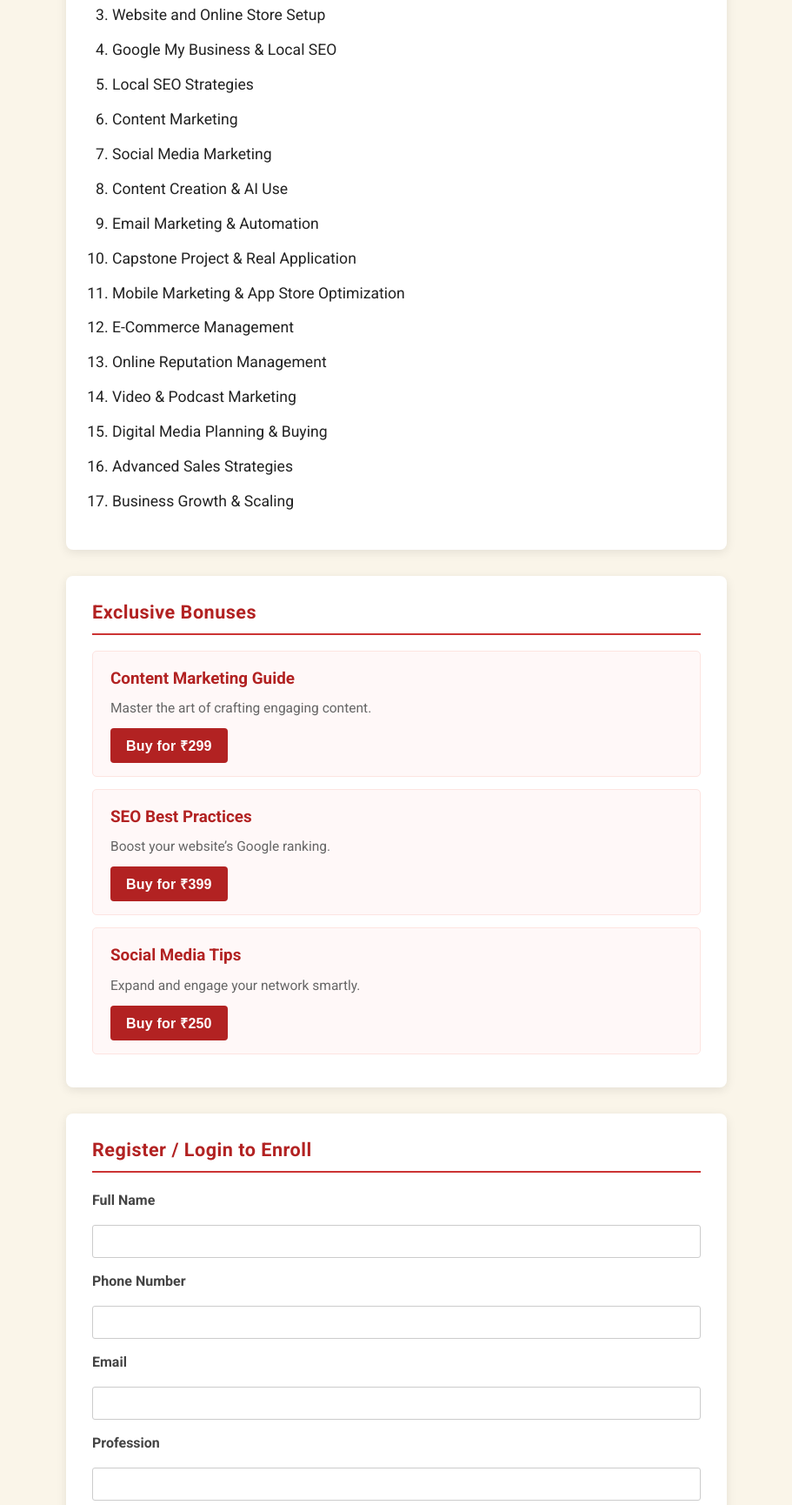
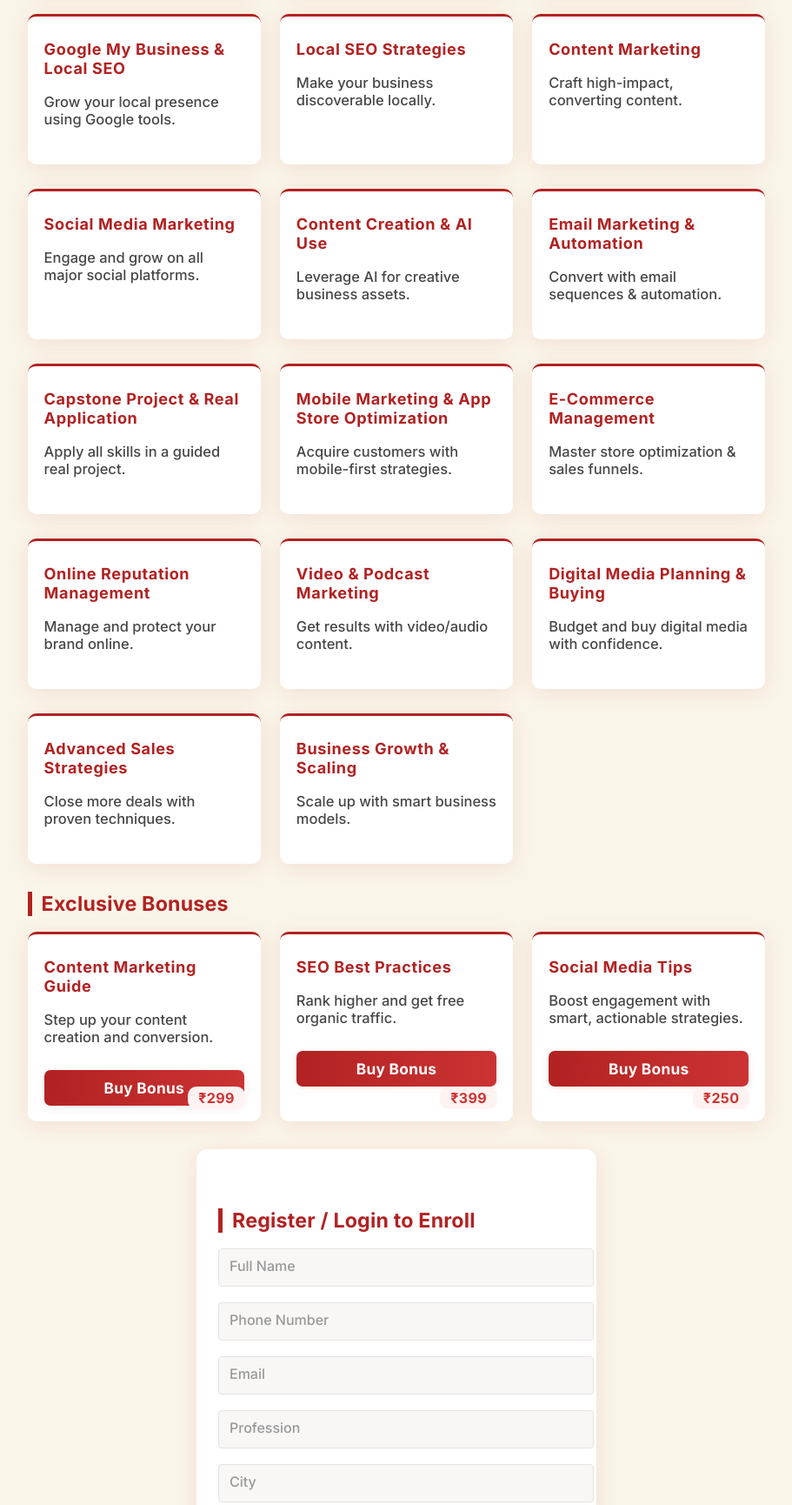
Before and after one commit to yuvapreneur/yuvapreneur123, a website: page index.html in a window 1280 px wide. Shown: the part 553-2283 px from the top of the page at 87% size, without its empty margins (184-1095 px from the left). Drawn offline with Linux system fonts and the light colour scheme.

Commit message:
index.html

```diff
--- a/index.html
+++ b/index.html
@@ -3,251 +3,316 @@
 <head>
   <meta charset="UTF-8"/>
   <meta name="viewport" content="width=device-width, initial-scale=1"/>
-  <title>ThatCourse We Made Today - Youthpreneur</title>
+  <title>ThatCourse We Made Today – Youthpreneur</title>
+  <link href="https://fonts.googleapis.com/css2?family=Inter:wght@500;700&family=Roboto:wght@400;600&display=swap" rel="stylesheet">
   <style>
-    @import url('https://fonts.googleapis.com/css2?family=Roboto:wght@400;700&display=swap');
-
-    body {
-      font-family: 'Roboto', Arial, sans-serif;
-      background: #faf5e9; /* Cream */
-      color: #222;
-      margin: 0;
-      padding: 0;
-      line-height: 1.7;
+    :root {
+      --primary: #b22222;
+      --secondary: #cc3333;
+      --cream-bg: #faf5e9;
+      --light-peach: #fff5f2;
+      --accent: #e64c3c;
+      --urgent: #cc0000;
+      --text: #2d2d2d;
+      --dark: #161718;
+      --shadow: 0 4px 24px rgba(179,34,34,0.10);
+      --card-bg: #fff;
+    }
+    html, body {
+      font-family: 'Inter', 'Roboto', Arial, sans-serif;
+      background: var(--cream-bg);
+      color: var(--text);
+      margin: 0; padding: 0;
+      min-height: 100vh;
     }
     header {
+      background: linear-gradient(90deg, #fff5f2 20%, #faf5e9 80%);
       text-align: center;
-      padding: 32px 0 8px 0;
-      margin-bottom: 12px;
-      background: #fff4f2;
-      border-bottom: 4px solid #cc3333;
+      padding: 3.25rem 10px 2.3rem 10px;
+      border-bottom: 2px solid var(--primary);
+      box-shadow: 0 2px 16px rgba(179,34,34,0.03);
     }
     header h1 {
-      color: #b22222;
-      font-size: 2.25rem;
-      margin: 4px 0 12px 0;
+      color: var(--primary);
+      font-size: 2.6rem;
+      margin: 0 0 12px 0;
       font-weight: 700;
+      letter-spacing: 1px;
+      line-height: 110%;
     }
     header p {
-      color: #555;
+      color: #5d5d5d;
+      font-size: 1.2rem;
       font-weight: 500;
-      font-size: 1.1rem;
+      letter-spacing: 0.2px;
     }
     .urgency {
-      color: #cc0000;
-      background: #ffe6e6;
-      margin: 30px auto 0 auto;
-      max-width: 630px;
-      padding: 15px 20px;
-      border-left: 7px solid #b22222;
-      border-radius: 5px;
-      font-size: 1.2rem;
+      background: linear-gradient(90deg, #ffeaea 70%, #faf5e9);
+      color: var(--urgent);
+      text-align: center;
       font-weight: 700;
-      box-shadow: 0 3px 10px rgba(204,0,0,0.04);
-    }
-    section {
-      max-width: 700px;
-      margin: 30px auto 18px auto;
-      background: #fff;
-      padding: 24px 30px;
-      box-shadow: 0 3px 12px rgba(0,0,0,0.09);
-      border-radius: 8px;
-    }
-    h2 {
-      color: #b22222;
-      font-weight: 700;
-      margin-top: 0;
-      font-size: 1.35rem;
-      border-bottom: 2px solid #cc3333;
-      padding-bottom: 5px;
-      margin-bottom: 18px;
-      letter-spacing: 0.5px;
-    }
-    ol {
-      padding-left: 23px;
-    }
-    li {
-      margin-bottom: 10px;
-      font-size: 1.1rem;
-    }
-    .bonus-item {
-      background: #fff8f8;
-      border: 1px solid #fde4e1;
-      padding: 15px 20px;
-      border-radius: 5px;
-      margin-bottom: 14px;
-    }
-    .bonus-item strong {
-      color: #b22222;
       font-size: 1.18rem;
-      font-weight: 700;
-    }
-    .bonus-item small {
-      color: #666;
-      font-size: 0.97rem;
-      display: block;
-      margin-top: 5px;
-    }
-    button {
-      background-color: #b22222;
-      color: white;
-      border: none;
-      padding: 9px 18px;
-      font-size: 1rem;
-      border-radius: 4px;
-      cursor: pointer;
-      margin-top: 10px;
-      font-weight: 600;
+      padding: 14px 0 6px 0;
+      margin: 0 auto 18px auto;
+      border-radius: 22px;
+      border-bottom: 2.5px solid var(--urgent);
+      max-width: 560px;
+      box-shadow: 0 2px 18px rgba(204,0,0,0.08);
       letter-spacing: 0.2px;
       transition: background 0.2s;
     }
-    button:hover {
-      background-color: #cc3333;
+    .container {
+      width: 100%;
+      max-width: 900px;
+      margin: 24px auto 0 auto;
+      padding: 0 2vw;
+      box-sizing: border-box;
     }
-    form {
+    /* --- Modules section --- */
+    .grid {
+      display: grid;
+      grid-template-columns: repeat(auto-fit, minmax(240px, 1fr));
+      gap: 28px 22px;
+      margin-bottom: 28px;
+    }
+    .card {
+      background: var(--card-bg);
+      border-radius: 10px;
+      box-shadow: var(--shadow);
+      padding: 26px 19px 18px 19px;
+      min-height: 126px;
       display: flex;
       flex-direction: column;
-      gap: 13px;
+      gap: 0.7rem;
+      transition: box-shadow 0.15s;
+      border-top: 3px solid var(--primary);
+      position: relative;
     }
-    label {
-      font-weight: 600;
+    .card h3 {
+      font-size: 1.13rem;
+      color: var(--primary);
+      margin: 0 0 7px 0;
+      font-weight: 700;
+      letter-spacing: 0.6px;
+    }
+    .card .desc { color: #474747; font-size:1.03rem; margin-bottom: 4px; }
+    .price {
+      position: absolute;
+      bottom: 14px; right: 18px;
+      font-weight: 700;
+      color: var(--secondary);
+      background: #FFF3F1;
+      padding: 3px 12px;
+      border-radius: 10px;
       font-size: 1rem;
-      color: #444;
-      margin-bottom: 2px;
+      letter-spacing: 0.4px;
     }
-    input[type=text], input[type=tel], input[type=email], input[type=password] {
-      padding: 9px;
-      border-radius: 3px;
-      border: 1px solid #ccc;
+    .cta-btn {
+      background: linear-gradient(90deg, var(--primary), var(--secondary));
+      color: #fff;
+      border: none;
+      border-radius: 7px;
+      padding: 10px 0;
+      margin-top: 13px;
+      font-size: 1.08rem;
+      font-family: inherit;
+      font-weight: 700;
+      cursor: pointer;
+      box-shadow: 0 2px 12px rgba(179,34,34,0.08);
+      letter-spacing: 0.3px;
+      transition: background 0.14s;
+      width: 100%;
+    }
+    .cta-btn:hover { background: linear-gradient(99deg, #cd2a2a, #e85c50);}
+    /* --- Section headings --- */
+    h2 {
+      color: var(--primary);
+      font-weight: 700;
+      font-size: 1.45rem;
+      letter-spacing: 0.2px;
+      margin: 32px 0 18px 0;
+      border-left: 5px solid var(--primary);
+      padding-left: 11px;
+    }
+    .section-subtitle {
+      color: #555;
       font-size: 1rem;
-      box-sizing: border-box;
+      margin-left: 16px;
+      margin-top: -14px;
+      margin-bottom: 14px;
+      font-weight: 500;
     }
-    #message {
-      text-align: center;
-      margin-top: 15px;
-      color: #cc0000;
-      font-weight: 600;
+    /* --- Form Styles --- */
+    .form-card {
+      background: var(--card-bg);
+      box-shadow: var(--shadow);
+      border-radius: 13px;
+      padding: 36px 25px 29px 25px;
+      max-width: 410px;
+      margin: 32px auto 0 auto;
     }
-    @media (max-width: 500px) {
-      header h1 { font-size: 1.5rem; }
-      section { padding: 14px 6px; }
-      .urgency { padding: 8px 10px; }
+    .form-group {
+      position: relative;
+      margin-bottom: 18px;
+    }
+    .form-group input {
+      width: 100%;
+      padding: 13px 10px 9px 10px;
+      font-size: 1rem;
+      border: 1.2px solid #e5e3e3;
+      border-radius: 4px;
+      outline: none;
+      background: #f9f7f6;
+      font-family: inherit;
+    }
+    .form-group label {
+      position: absolute;
+      top: 10px;
+      left: 13px;
+      color: #989999;
+      font-size: 1rem;
+      pointer-events: none;
+      transition: all .2s;
+      background: transparent;
+    }
+    .form-group input:focus + label,
+    .form-group input:not(:placeholder-shown) + label {
+      top: -10px;
+      left: 7px;
+      font-size: 0.86rem;
+      color: var(--secondary);
+      background: var(--card-bg);
+      padding: 0 4px;
+    }
+    .form-card .cta-btn { margin-top: 12px;}
+    #message { text-align:center; color:var(--urgent); font-weight:600; margin-top:11px;}
+    @media (max-width: 640px){
+      .grid {grid-template-columns: 1fr;}
+      .container {padding:0 2vw;}
+      .form-card {padding:18px 5vw;}
+      header{padding: 2.2rem 2vw 1.35rem 2vw;}
     }
   </style>
 </head>
 <body>
+  <header>
+    <h1>ThatCourse We Made Today</h1>
+    <p>Modern Digital Marketing & Business Mastery by Youthpreneur</p>
+  </header>
+  <div class="urgency">
+    Limited-time offer: Enroll now for all 17 modules at just ₹499! <br>Hurry, price will rise to ₹799 soon.
+  </div>
+  <div class="container">
+    <h2>Included Course Modules</h2>
+    <div class="grid" id="modules"></div>
 
-<header>
-  <h1>ThatCourse We Made Today<br>Youthpreneur</h1>
-  <p>Master Digital Marketing & Business Growth</p>
-</header>
-
-<div class="urgency">
-  Limited-time offer: all 17 modules for only ₹499! Hurry, price will increase to ₹799 soon.
+    <h2>Exclusive Bonuses</h2>
+    <div class="grid" id="bonuses"></div>
   </div>
 
-<section>
-  <h2>What You’ll Learn (17 Modules)</h2>
-  <ol>
-    <li>Marketing Fundamentals</li>
-    <li>Digital Marketing Basics</li>
-    <li>Website and Online Store Setup</li>
-    <li>Google My Business & Local SEO</li>
-    <li>Local SEO Strategies</li>
-    <li>Content Marketing</li>
-    <li>Social Media Marketing</li>
-    <li>Content Creation & AI Use</li>
-    <li>Email Marketing & Automation</li>
-    <li>Capstone Project & Real Application</li>
-    <li>Mobile Marketing & App Store Optimization</li>
-    <li>E-Commerce Management</li>
-    <li>Online Reputation Management</li>
-    <li>Video & Podcast Marketing</li>
-    <li>Digital Media Planning & Buying</li>
-    <li>Advanced Sales Strategies</li>
-    <li>Business Growth & Scaling</li>
-  </ol>
-</section>
-
-<section>
-  <h2>Exclusive Bonuses</h2>
-  <div class="bonus-item">
-    <strong>Content Marketing Guide</strong>
-    <small>Master the art of crafting engaging content.</small>
-    <button onclick="buyBonus(101, 299)">Buy for ₹299</button>
+  <form class="form-card" id="registerForm" autocomplete="off">
+    <h2>Register / Login to Enroll</h2>
+    <div class="form-group">
+      <input type="text" id="name" required placeholder=" "/>
+      <label for="name">Full Name</label>
     </div>
-  <div class="bonus-item">
-    <strong>SEO Best Practices</strong>
-    <small>Boost your website’s Google ranking.</small>
-    <button onclick="buyBonus(102, 399)">Buy for ₹399</button>
+    <div class="form-group">
+      <input type="tel" id="phone" required placeholder=" "/>
+      <label for="phone">Phone Number</label>
     </div>
-  <div class="bonus-item">
-    <strong>Social Media Tips</strong>
-    <small>Expand and engage your network smartly.</small>
-    <button onclick="buyBonus(103, 250)">Buy for ₹250</button>
+    <div class="form-group">
+      <input type="email" id="email" required placeholder=" "/>
+      <label for="email">Email</label>
     </div>
-</section>
-
-<section>
-  <h2>Register / Login to Enroll</h2>
-  <form id="registerForm">
-    <label for="name">Full Name</label>
-    <input type="text" id="name" required />
-
-    <label for="phone">Phone Number</label>
-    <input type="tel" id="phone" required />
-
-    <label for="email">Email</label>
-    <input type="email" id="email" required />
-
+    <div class="form-group">
+      <input type="text" id="profession" required placeholder=" "/>
       <label for="profession">Profession</label>
-    <input type="text" id="profession" required />
-
+    </div>
+    <div class="form-group">
+      <input type="text" id="city" required placeholder=" "/>
       <label for="city">City</label>
-    <input type="text" id="city" required />
-
+    </div>
+    <div class="form-group">
+      <input type="text" id="state" required placeholder=" "/>
       <label for="state">State</label>
-    <input type="text" id="state" required />
-
+    </div>
+    <div class="form-group">
+      <input type="password" id="password" required placeholder=" "/>
       <label for="password">Create Password</label>
-    <input type="password" id="password" required />
-
-    <button type="submit">Register and Buy</button>
+    </div>
+    <button type="submit" class="cta-btn">Register and Buy Now</button>
+    <div id="message"></div>
   </form>
-  <div id="message"></div>
-</section>
 
 <script>
+  // List all 17 modules with sample descriptions for a real UI
+  const modulesList = [
+    { title: "Marketing Fundamentals", desc: "Understand core marketing concepts and strategies." },
+    { title: "Digital Marketing Basics", desc: "Learn the foundations of digital growth campaigns." },
+    { title: "Website & Online Store Setup", desc: "Step-by-step website and eCommerce setup." },
+    { title: "Google My Business & Local SEO", desc: "Grow your local presence using Google tools." },
+    { title: "Local SEO Strategies", desc: "Make your business discoverable locally." },
+    { title: "Content Marketing", desc: "Craft high-impact, converting content." },
+    { title: "Social Media Marketing", desc: "Engage and grow on all major social platforms." },
+    { title: "Content Creation & AI Use", desc: "Leverage AI for creative business assets." },
+    { title: "Email Marketing & Automation", desc: "Convert with email sequences & automation." },
+    { title: "Capstone Project & Real Application", desc: "Apply all skills in a guided real project." },
+    { title: "Mobile Marketing & App Store Optimization", desc: "Acquire customers with mobile-first strategies." },
+    { title: "E-Commerce Management", desc: "Master store optimization & sales funnels." },
+    { title: "Online Reputation Management", desc: "Manage and protect your brand online." },
+    { title: "Video & Podcast Marketing", desc: "Get results with video/audio content." },
+    { title: "Digital Media Planning & Buying", desc: "Budget and buy digital media with confidence." },
+    { title: "Advanced Sales Strategies", desc: "Close more deals with proven techniques." },
+    { title: "Business Growth & Scaling", desc: "Scale up with smart business models." },
+  ];
+
+  const bonuses = [
+    { title: "Content Marketing Guide", price: 299, desc: "Step up your content creation and conversion." },
+    { title: "SEO Best Practices", price: 399, desc: "Rank higher and get free organic traffic." },
+    { title: "Social Media Tips", price: 250, desc: "Boost engagement with smart, actionable strategies." }
+  ];
+
+  const modulesDiv = document.getElementById('modules');
+  modulesList.forEach(m => {
+    const card = document.createElement('div');
+    card.className = "card";
+    card.innerHTML = `<h3>${m.title}</h3><div class="desc">${m.desc}</div>`;
+    modulesDiv.appendChild(card);
+  });
+
+  const bonusesDiv = document.getElementById('bonuses');
+  bonuses.forEach(b => {
+    const card = document.createElement('div');
+    card.className = "card";
+    card.innerHTML = `<h3>${b.title}</h3><div class="desc">${b.desc}</div>
+      <span class="price">₹${b.price}</span>
+      <button class="cta-btn" onclick="buyBonus(${b.price})">Buy Bonus</button>`;
+    bonusesDiv.appendChild(card);
+  });
+
+  // Razorpay
   const razorpayPageUrl = "https://rzp.io/rzp/rD8ThUeD";
 
   document.getElementById('registerForm').addEventListener('submit', function(e) {
     e.preventDefault();
-    const name = document.getElementById('name').value.trim();
-    const phone = document.getElementById('phone').value.trim();
-    const email = document.getElementById('email').value.trim();
-    const profession = document.getElementById('profession').value.trim();
-    const city = document.getElementById('city').value.trim();
-    const state = document.getElementById('state').value.trim();
-    const password = document.getElementById('password').value.trim();
-
-    if (!name || !phone || !email || !profession || !city || !state || !password) {
+    const fields = ['name','phone','email','profession','city','state','password'];
+    for (const id of fields) {
+      if (!document.getElementById(id).value.trim()) {
         showMessage('Please fill all fields.');
         return;
       }
-    // TODO: You should send and store these details securely.
-
-    // Redirect user to Razorpay payment page
+    }
+    // TODO: Save data securely to backend if needed!
     window.open(razorpayPageUrl, "_blank");
   });
 
-  function buyBonus(id, price) {
+  function buyBonus(price) {
     window.open(razorpayPageUrl, "_blank");
   }
-
   function showMessage(msg) {
-    const messageDiv = document.getElementById('message');
-    messageDiv.textContent = msg;
-    setTimeout(() => { messageDiv.textContent = ''; }, 4000);
+    const m = document.getElementById('message');
+    m.textContent = msg;
+    setTimeout(()=>{ m.textContent = ""; }, 3800);
   }
 </script>
 </body>
```
Lines whose indentation alone changed are shown as unchanged.
